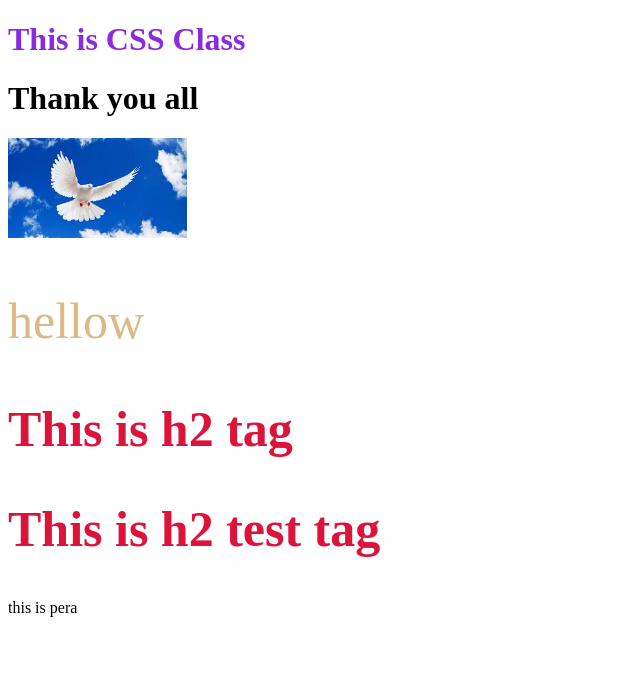
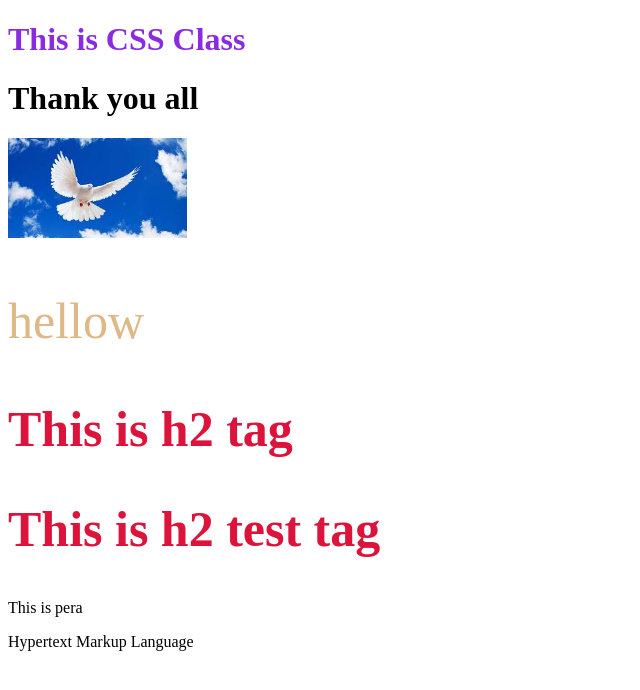
Before and after one commit to TapashIT07/CSS-Class, a plain HTML site: page index.html in a window 1280 px wide. Shown: the whole page, without its empty margins (0-640 px from the left). Drawn offline with Linux system fonts and the light colour scheme.

Commit message:
This is five  message

```diff
--- a/index.html
+++ b/index.html
@@ -20,7 +20,9 @@
 
         <h2 >This is  h2 tag</h2>
         <h2 >This is  h2 test tag</h2>
-        <p>this is pera</p>
+        <p>This is pera</p>
+
+       <p> Hypertext Markup Language</p>
 
 </body>
 </html>
```
